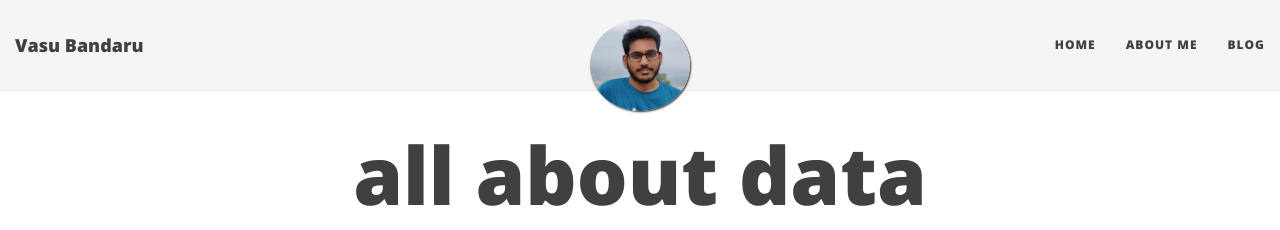
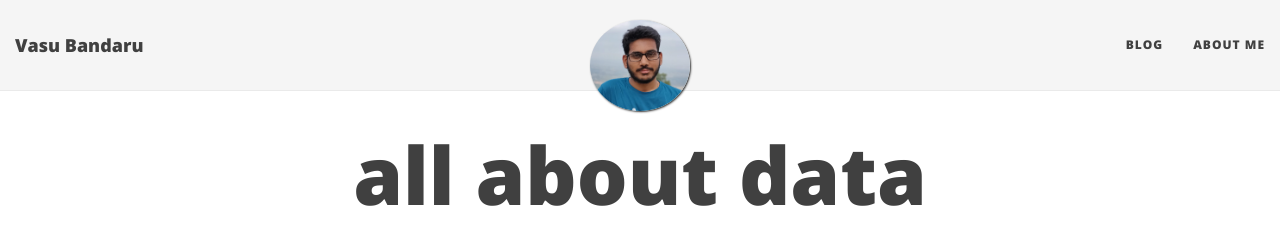
Before and after one commit to vasubandaru/vasubandaru.github.io, a Jekyll site: the page built from index.html, in a window 1280 px wide. Shown: the top 230 px of the page. Built offline with Jekyll 4.4.1, drawn with Linux system fonts in a browser that asks for light colours; nearby versions of some CDN libraries; the list of posts is cut into pages by our own code.

Commit message:
Update _config.yml

```diff
--- a/_config.yml
+++ b/_config.yml
@@ -23,9 +23,9 @@ description: A virtual proof that name is awesome!
 
 # List of links in the navigation bar
 navbar-links:
-  Home : "index"
+  Blog: ""
   About Me: "aboutme"
-  Blog: "blog"
+
     #- Beautiful Jekyll: "http://deanattali.com/beautiful-jekyll/"
   # Author's home: "http://deanattali.com"
 
```
